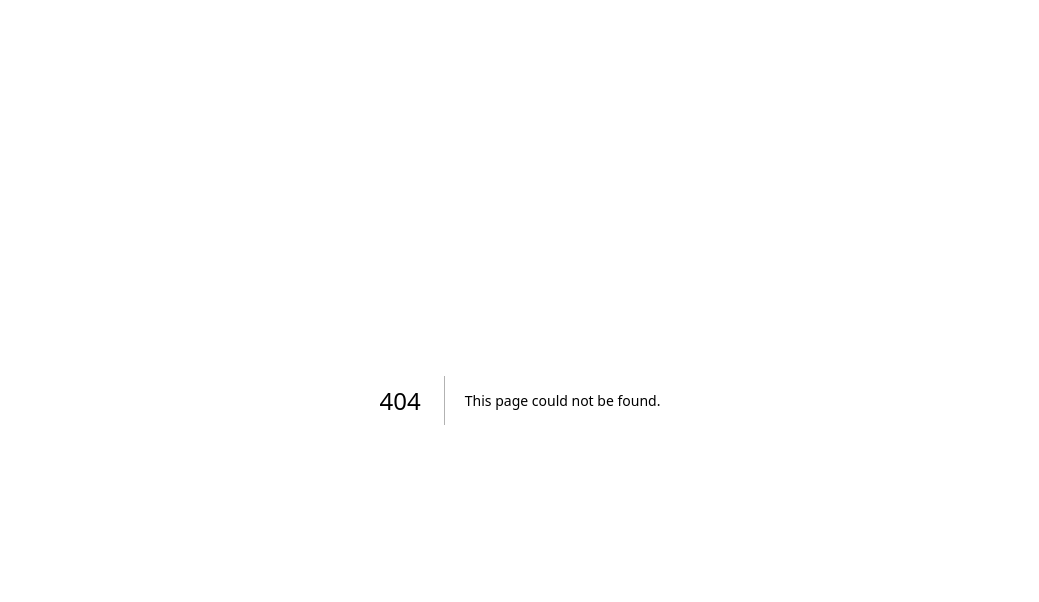
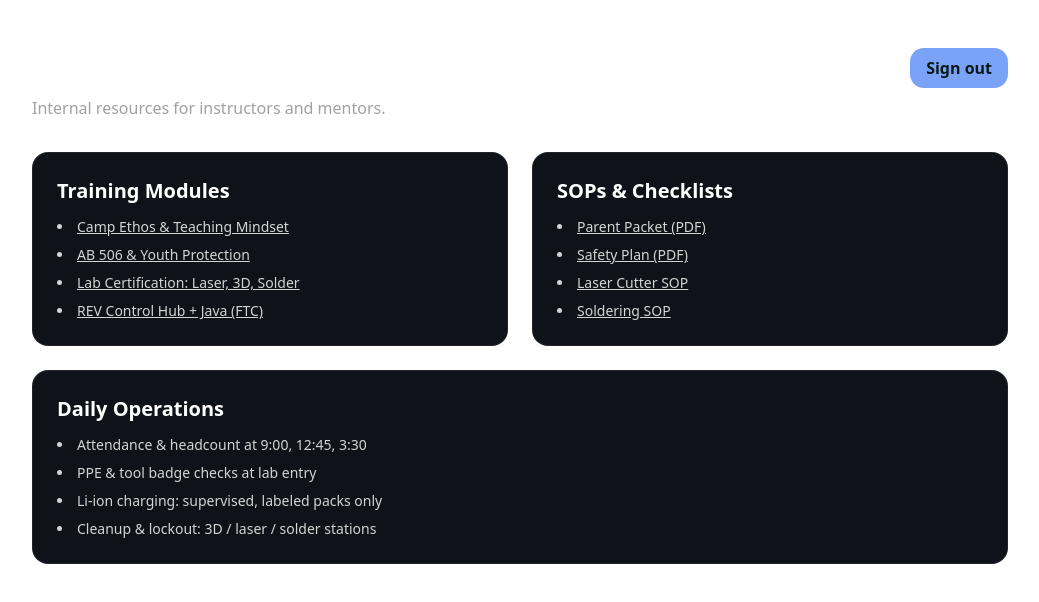
Before and after one commit to KingKumar/camp-asimov, a Next.js app: page /staff in a window 1280 px wide. Before the commit this address had no page. Shown: the top 602 px of the page, without its empty margins (120-1159 px from the left). Built offline with nearby package versions, Linux system fonts and the light colour scheme.

Commit message:
staff login page

```diff
--- /dev/null
+++ b/app/staff/login/page.tsx
@@ -0,0 +1,59 @@
+"use client";
+
+import { useState } from "react";
+
+export default function StaffLoginPage() {
+  const [password, setPassword] = useState("");
+  const [error, setError] = useState<string | null>(null);
+  const [loading, setLoading] = useState(false);
+
+  async function onSubmit(e: React.FormEvent) {
+    e.preventDefault();
+    setLoading(true);
+    setError(null);
+    try {
+      const res = await fetch("/api/staff/login", {
+        method: "POST",
+        body: new URLSearchParams({ password }),
+        headers: { "Content-Type": "application/x-www-form-urlencoded" },
+      });
+      if (res.ok) {
+        window.location.href = "/staff";
+      } else {
+        const data = await res.json().catch(() => ({}));
+        setError(data?.message || "Invalid password");
+      }
+    } finally {
+      setLoading(false);
+    }
+  }
+
+  return (
+    <main className="max-w-sm mx-auto px-6 py-20 text-white">
+      <h1 className="text-2xl font-bold">Staff Portal Login</h1>
+      <p className="mt-2 text-neutral-400 text-sm">
+        Enter the staff password to access training resources.
+      </p>
+      <form onSubmit={onSubmit} className="mt-6 space-y-4">
+        <input
+          type="password"
+          name="password"
+          placeholder="Staff password"
+          value={password}
+          onChange={(e) => setPassword(e.target.value)}
+          className="w-full p-3 rounded-lg bg-neutral-900 border border-neutral-700"
+          required
+        />
+        {error && <div className="text-sm text-red-400">{error}</div>}
+        <button
+          type="submit"
+          disabled={loading}
+          className="px-6 py-3 rounded-xl font-semibold"
+          style={{ backgroundColor: "#7AA2F7", color: "#081b17", opacity: loading ? 0.7 : 1 }}
+        >
+          {loading ? "Signing in…" : "Sign in"}
+        </button>
+      </form>
+    </main>
+  );
+}
--- /dev/null
+++ b/app/staff/page.tsx
@@ -0,0 +1,55 @@
+import Link from "next/link";
+
+export default function StaffPortalPage() {
+  return (
+    <main className="max-w-5xl mx-auto px-6 py-12 text-white">
+      <div className="flex items-center justify-between">
+        <h1 className="text-3xl font-bold">Staff Portal</h1>
+        <form action="/api/staff/logout" method="POST">
+          <button
+            className="px-4 py-2 rounded-xl font-semibold"
+            style={{ backgroundColor: "#7AA2F7", color: "#081b17" }}
+          >
+            Sign out
+          </button>
+        </form>
+      </div>
+
+      <p className="mt-2 text-neutral-400">
+        Internal resources for instructors and mentors.
+      </p>
+
+      <div className="mt-8 grid md:grid-cols-2 gap-6">
+        <section className="rounded-2xl border p-6" style={{ borderColor: "rgba(255,255,255,0.08)", background: "#101219" }}>
+          <h2 className="text-xl font-semibold">Training Modules</h2>
+          <ul className="mt-3 space-y-2 text-sm text-neutral-300 list-disc list-inside">
+            <li><Link href="/staff/modules/ethos" className="underline">Camp Ethos & Teaching Mindset</Link></li>
+            <li><Link href="/staff/modules/compliance" className="underline">AB 506 & Youth Protection</Link></li>
+            <li><Link href="/staff/modules/lab" className="underline">Lab Certification: Laser, 3D, Solder</Link></li>
+            <li><Link href="/staff/modules/ftc" className="underline">REV Control Hub + Java (FTC)</Link></li>
+          </ul>
+        </section>
+
+        <section className="rounded-2xl border p-6" style={{ borderColor: "rgba(255,255,255,0.08)", background: "#101219" }}>
+          <h2 className="text-xl font-semibold">SOPs & Checklists</h2>
+          <ul className="mt-3 space-y-2 text-sm text-neutral-300 list-disc list-inside">
+            <li><a href="/parent-packet.pdf" target="_blank" className="underline">Parent Packet (PDF)</a></li>
+            <li><a href="/safety-plan.pdf" target="_blank" className="underline">Safety Plan (PDF)</a></li>
+            <li><a href="/sops/laser-cutter.pdf" target="_blank" className="underline">Laser Cutter SOP</a></li>
+            <li><a href="/sops/soldering.pdf" target="_blank" className="underline">Soldering SOP</a></li>
+          </ul>
+        </section>
+
+        <section className="rounded-2xl border p-6 md:col-span-2" style={{ borderColor: "rgba(255,255,255,0.08)", background: "#101219" }}>
+          <h2 className="text-xl font-semibold">Daily Operations</h2>
+          <ul className="mt-3 space-y-2 text-sm text-neutral-300 list-disc list-inside">
+            <li>Attendance & headcount at 9:00, 12:45, 3:30</li>
+            <li>PPE & tool badge checks at lab entry</li>
+            <li>Li-ion charging: supervised, labeled packs only</li>
+            <li>Cleanup & lockout: 3D / laser / solder stations</li>
+          </ul>
+        </section>
+      </div>
+    </main>
+  );
+}
```
